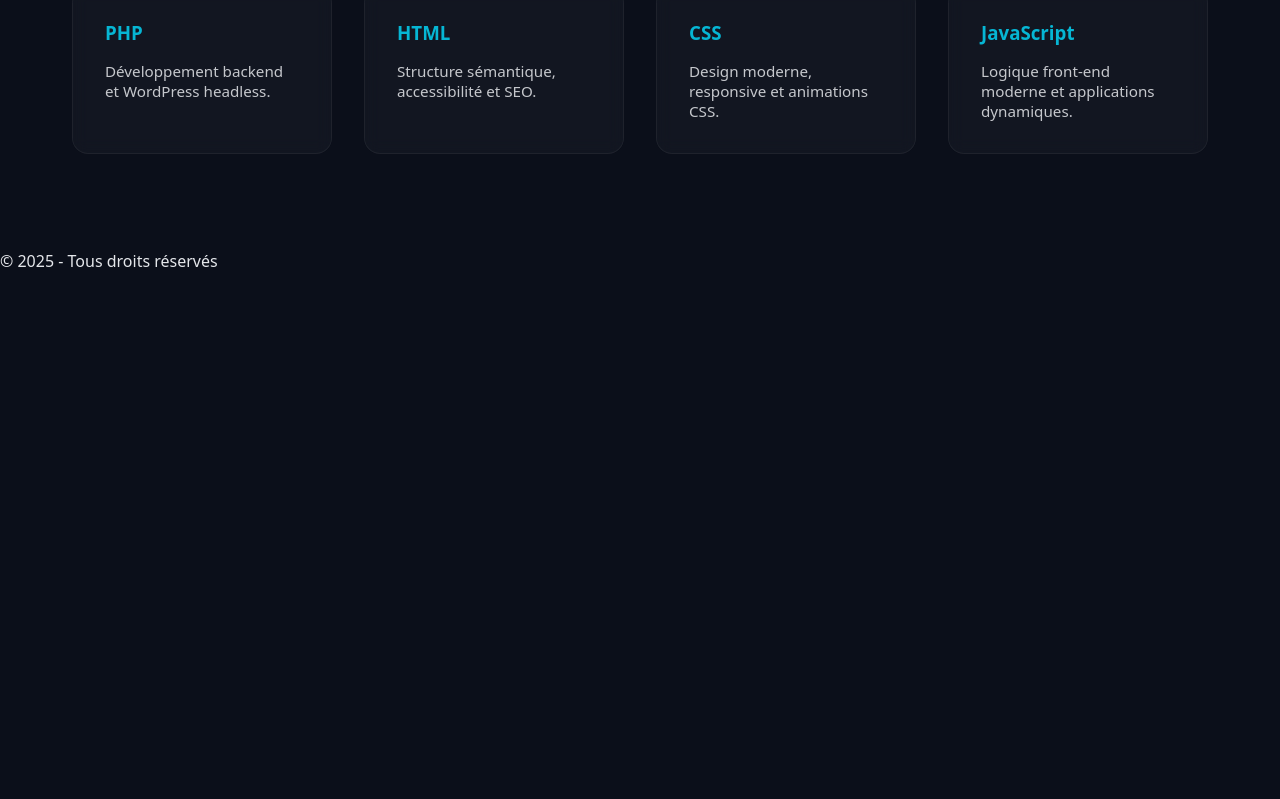
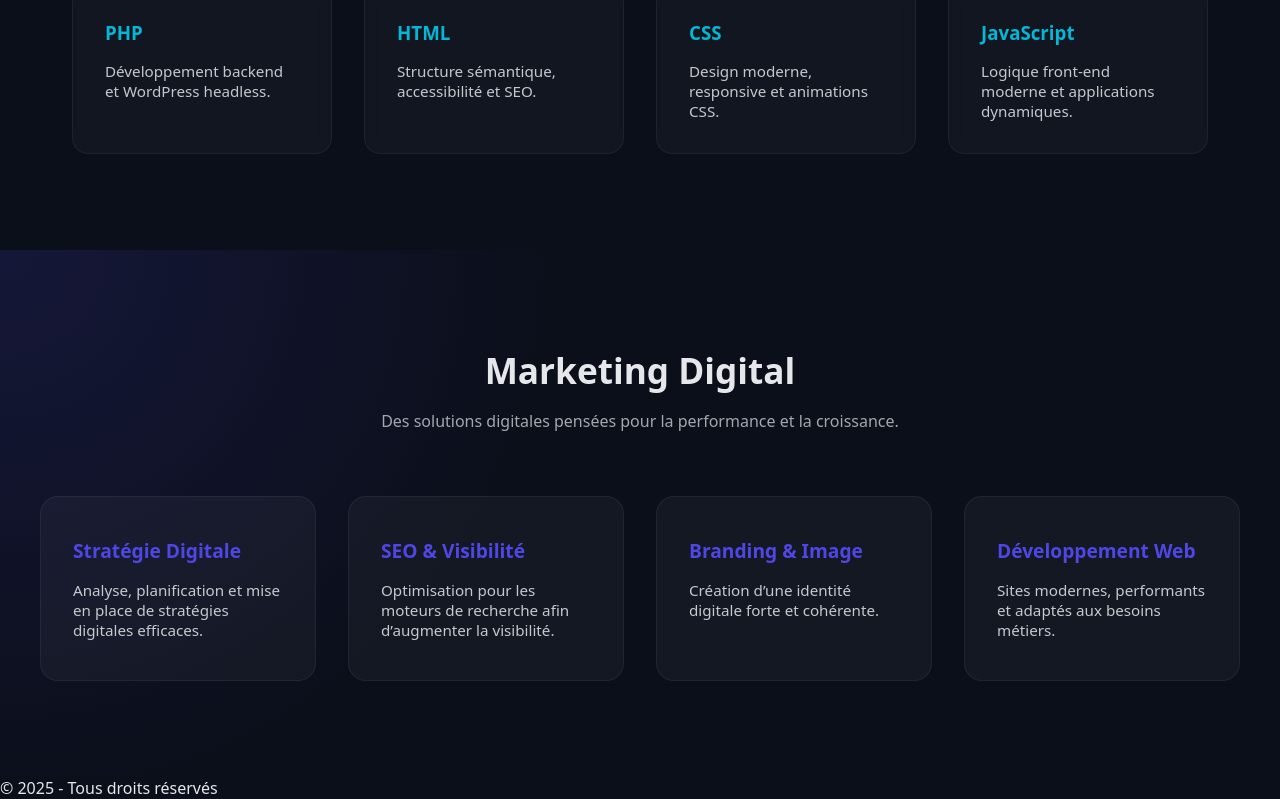
Before and after one commit to Nantenaina-Maminirina-Ranaivosoa/wordpress-headless-tech, a React (Vite) app: page / in a window 1280 px wide. Shown: the part 1040-1839 px from the top of the page. Before the commit the page ends 1312 px from the top, so only its background shows below. Built offline with nearby package versions, Linux system fonts and the light colour scheme.

Commit message:
feat: add marketing digital services section with scroll animations

```diff
--- a/src/pages/Home.jsx
+++ b/src/pages/Home.jsx
@@ -16,6 +16,27 @@ const skills = [
   {
     name: "JavaScript",
     description: "Logique front-end moderne et applications dynamiques.",
+  },
+];
+
+const marketingServices = [
+  {
+    title: "Stratégie Digitale",
+    description:
+      "Analyse, planification et mise en place de stratégies digitales efficaces.",
+  },
+  {
+    title: "SEO & Visibilité",
+    description:
+      "Optimisation pour les moteurs de recherche afin d’augmenter la visibilité.",
+  },
+  {
+    title: "Branding & Image",
+    description: "Création d’une identité digitale forte et cohérente.",
+  },
+  {
+    title: "Développement Web",
+    description: "Sites modernes, performants et adaptés aux besoins métiers.",
   },
 ];
 
@@ -72,6 +93,32 @@ const Home = () => {
           ))}
         </div>
       </section>
+
+      <section className="marketing">
+        <header className="section-header">
+          <h2>Marketing Digital</h2>
+          <p>
+            Des solutions digitales pensées pour la performance et la
+            croissance.
+          </p>
+        </header>
+
+        <div className="marketing-grid">
+          {marketingServices.map((service, index) => (
+            <motion.article
+              key={service.title}
+              className="marketing-card"
+              initial={{ opacity: 0, y: 30 }}
+              whileInView={{ opacity: 1, y: 0 }}
+              viewport={{ once: true }}
+              transition={{ duration: 0.5, delay: index * 0.1 }}
+            >
+              <h3>{service.title}</h3>
+              <p>{service.description}</p>
+            </motion.article>
+          ))}
+        </div>
+      </section>
     </>
   );
 };
--- a/src/styles/layout.css
+++ b/src/styles/layout.css
@@ -66,9 +66,16 @@
   align-items: center;
   justify-content: center;
 
-  background:
-    radial-gradient(circle at top right, rgba(6,182,212,0.15), transparent 40%),
-    radial-gradient(circle at bottom left, rgba(79,70,229,0.2), transparent 40%);
+  background: radial-gradient(
+      circle at top right,
+      rgba(6, 182, 212, 0.15),
+      transparent 40%
+    ),
+    radial-gradient(
+      circle at bottom left,
+      rgba(79, 70, 229, 0.2),
+      transparent 40%
+    );
 }
 
 .hero-content {
@@ -196,3 +203,57 @@
     grid-template-columns: 1fr;
   }
 }
+
+.marketing {
+  padding: 6rem 2rem;
+  background: radial-gradient(
+    circle at top left,
+    rgba(79, 70, 229, 0.15),
+    transparent 40%
+  );
+}
+
+.marketing-grid {
+  max-width: 1200px;
+  margin: 0 auto;
+
+  display: grid;
+  grid-template-columns: repeat(4, 1fr);
+  gap: 2rem;
+}
+
+.marketing-card {
+  padding: 2.5rem 2rem;
+  border-radius: 18px;
+  background: rgba(255, 255, 255, 0.04);
+  border: 1px solid rgba(255, 255, 255, 0.06);
+  transition: transform 0.3s ease, border-color 0.3s ease;
+}
+
+.marketing-card h3 {
+  margin-bottom: 1rem;
+  font-size: 1.2rem;
+  color: var(--color-primary);
+}
+
+.marketing-card p {
+  font-size: 0.95rem;
+  opacity: 0.85;
+}
+
+.marketing-card:hover {
+  transform: translateY(-8px);
+  border-color: var(--color-primary);
+}
+
+@media (max-width: 1024px) {
+  .marketing-grid {
+    grid-template-columns: repeat(2, 1fr);
+  }
+}
+
+@media (max-width: 600px) {
+  .marketing-grid {
+    grid-template-columns: 1fr;
+  }
+}
```
